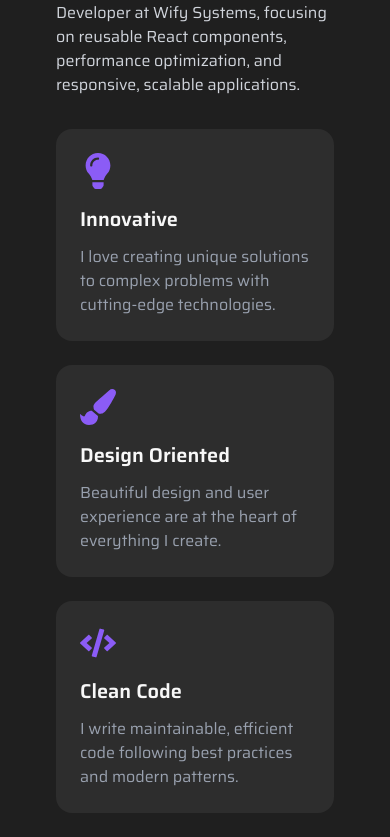
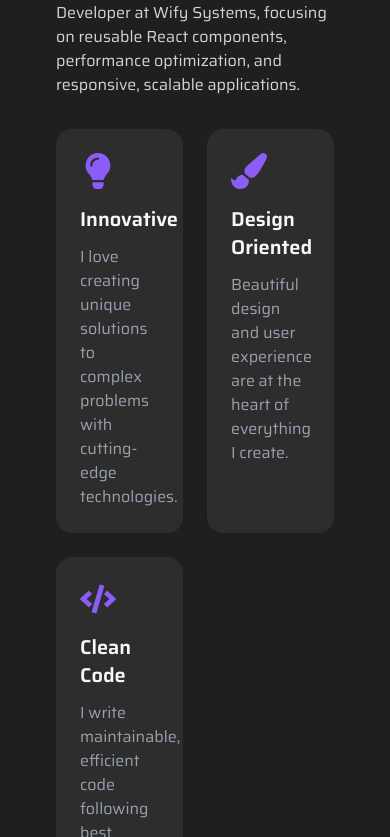
Before and after one commit to sakshikharche4/Portfolio_New, a React (Vite) app: page / in a window 390 px wide. Shown: the part 1987-2824 px from the top of the page. Built offline with nearby package versions, Linux system fonts and the light colour scheme.

Commit message:
Update in Projects

```diff
--- a/src/Components/About.jsx
+++ b/src/Components/About.jsx
@@ -64,7 +64,7 @@
               </p>
 
               {/* Cards */}
-              <div className="grid grid-cols-1 md:grid-cols-1  gap-6">
+              <div className="grid grid-cols-2 md:grid-cols-1  gap-6">
                 {aboutInfo.map((data, index) => (
                   <div
                     key={index}
--- a/src/Components/Projects.jsx
+++ b/src/Components/Projects.jsx
@@ -10,7 +10,7 @@
       initial={{ opacity: 0, y: 50 }}
       whileInView={{ opacity: 1, y: 0 }}
       transition={{ duration: 1, ease: 'easeOut' }}
-      viewport={{ once: false, amount: 0.2 }}
+      viewport={{ once: true }}
       id="project"
       className="py-20 bg-dark-200"
     >
```
